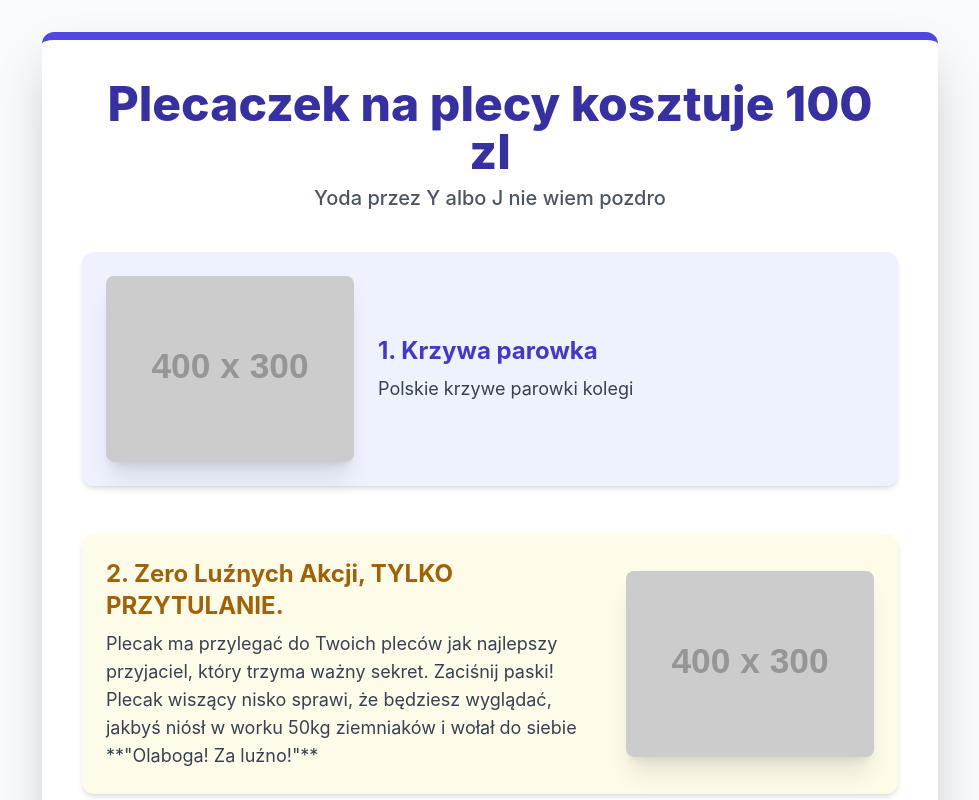
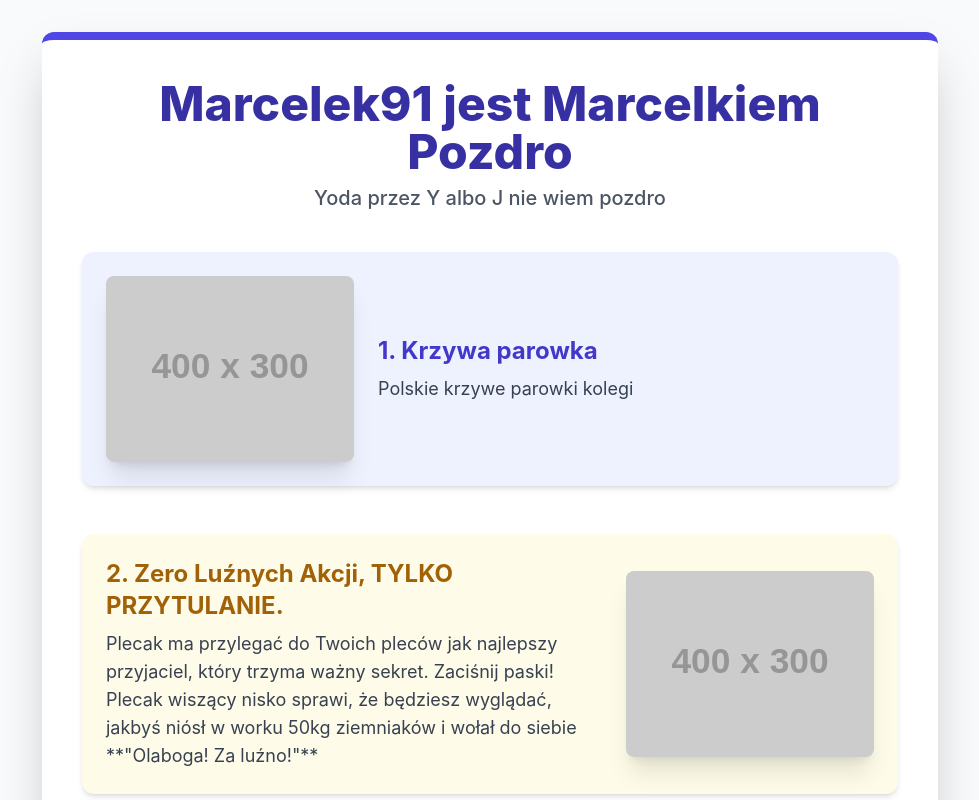
Before and after one commit to Zitek333/telefonikplecaczek, a plain HTML site: page index.html in a window 1280 px wide. Shown: the top 800 px of the page, without its empty margins (150-1129 px from the left). Drawn offline with nearby package versions, Linux system fonts and the light colour scheme; placeholder pictures from the web are drawn by us.

Commit message:
Update index.html

```diff
--- a/index.html
+++ b/index.html
@@ -3,7 +3,7 @@
 <head>
     <meta charset="UTF-8">
     <meta name="viewport" content="width=device-width, initial-scale=1.0">
-    <title>Kolega jest numerkiem 60</title>
+    <title>Kolega ma 0.2 gr :</title>
     <!-- Ładowanie Tailwind CSS -->
     <script src="https://cdn.tailwindcss.com"></script>
     <style>
@@ -21,7 +21,8 @@
         <!-- Nagłówek -->
         <header class="text-center mb-10">
             <h1 class="text-4xl md:text-5xl font-extrabold text-indigo-800 mb-2">
-                Plecaczek na plecy kosztuje 100 zl
+                Marcelek91 jest Marcelkiem Pozdro
+
             </h1>
             <p class="text-xl text-gray-600 font-medium">
                 Yoda przez Y albo J nie wiem pozdro
```
